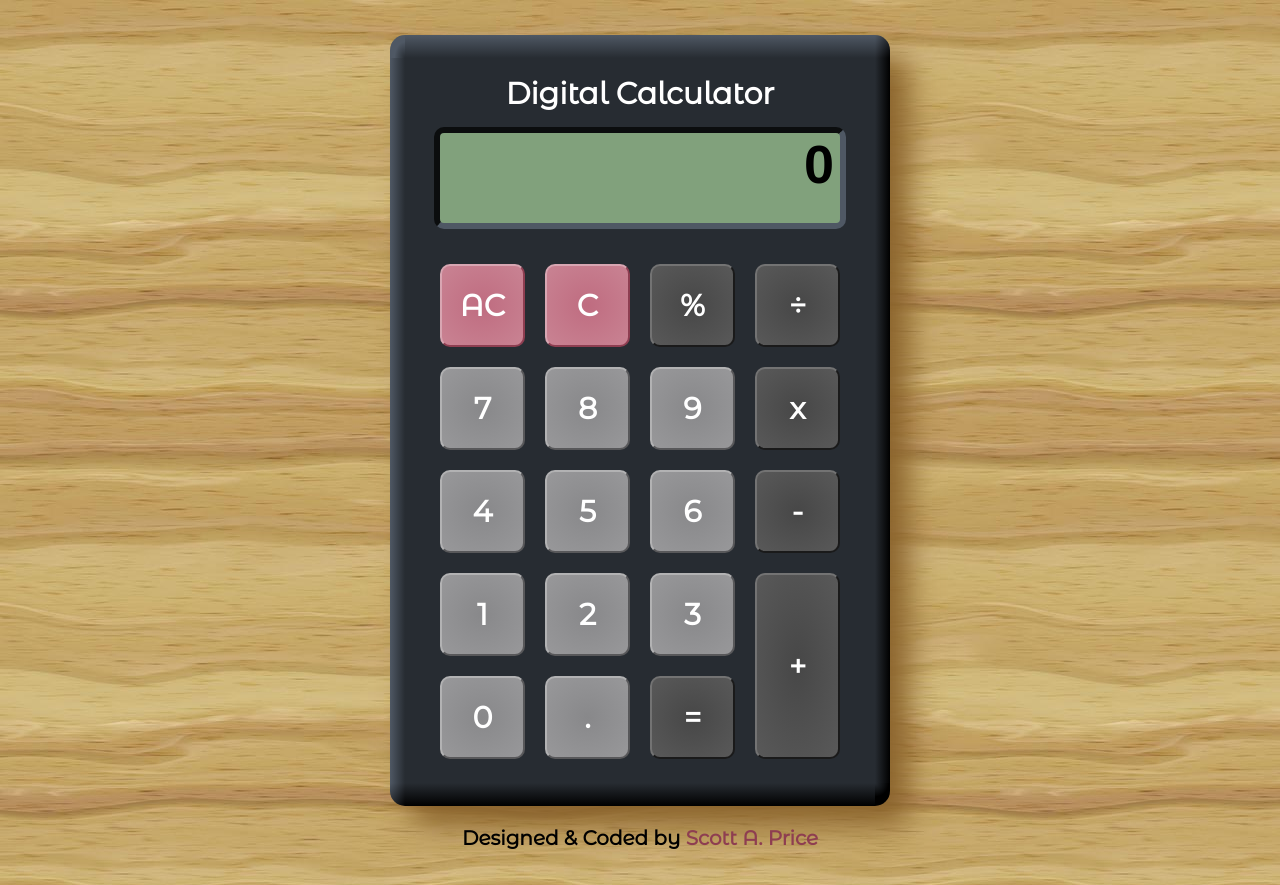
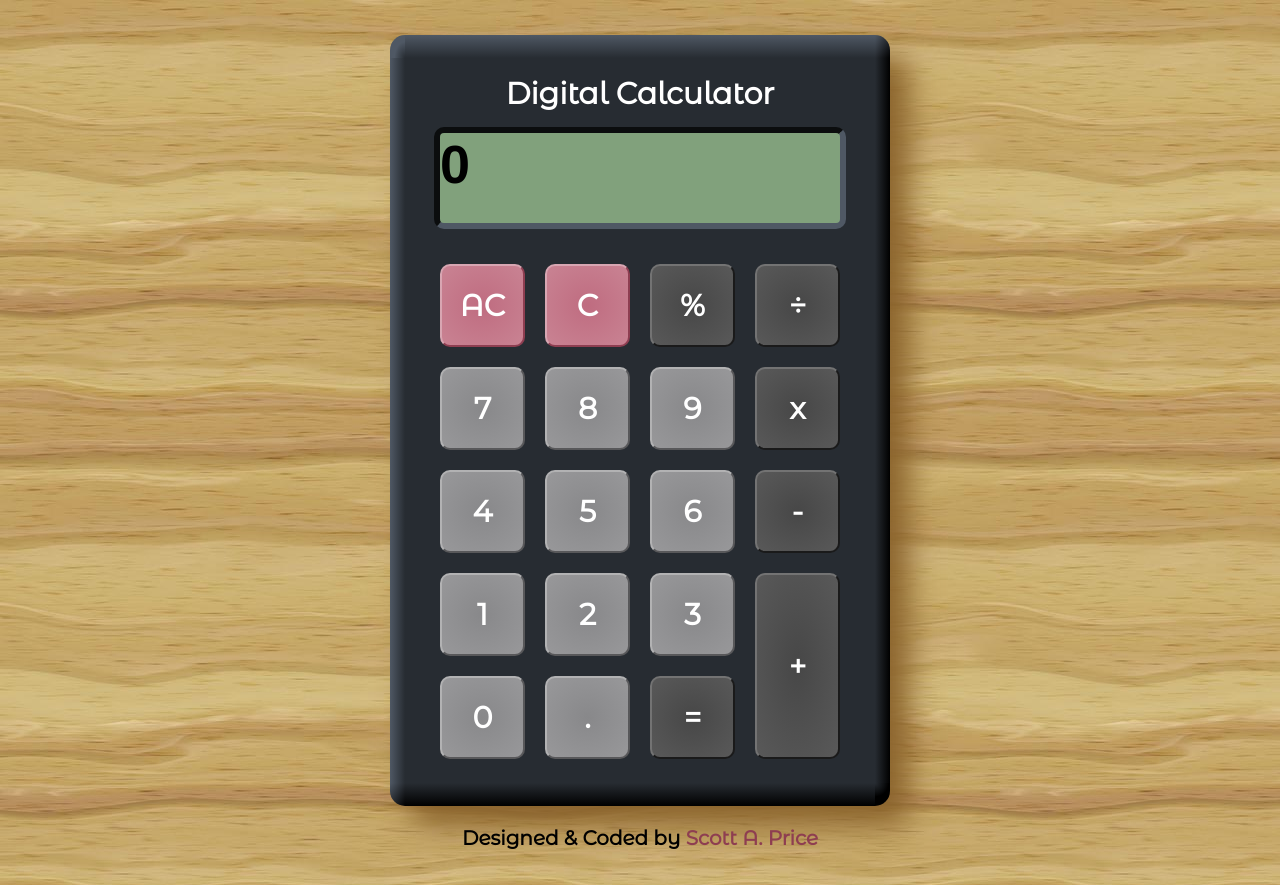
Before and after one commit to sayes2x/calculator, a React app: page / in a window 1280 px wide. Built offline with nearby package versions, Linux system fonts and the light colour scheme; a web font is replaced by a local one.

Commit message:
attempt 4

```diff
--- a/src/index.css
+++ b/src/index.css
@@ -87,15 +87,14 @@ body {
   border-right-color: #4f5864;
   border-bottom-color: #4f5864;
   /* padding: 0 calc(3px * var(--mult)) 0; */
-  display: flex;
-  flex-direction: column;
-  /* justify-content: space-evenly; */
-  align-items: flex-end;
+  display: grid;
+  grid-template-columns: 1fr;
+  grid-template-rows: 1fr 1fr;
+  gap: calc(3px * var(--mult));
 }
 
 .result {
   font-weight: bold;
-  /* text-align: right; */
   font-size: calc(27px * var(--mult));
   height: calc(27px * var(--mult));
   margin: 0;
@@ -104,7 +103,6 @@ body {
 
 .que {
   color: #404040;
-  /* text-align: right; */
   font-size: calc(12px * var(--mult));
   height: calc(12px * var(--mult));
   margin: 0;
```
